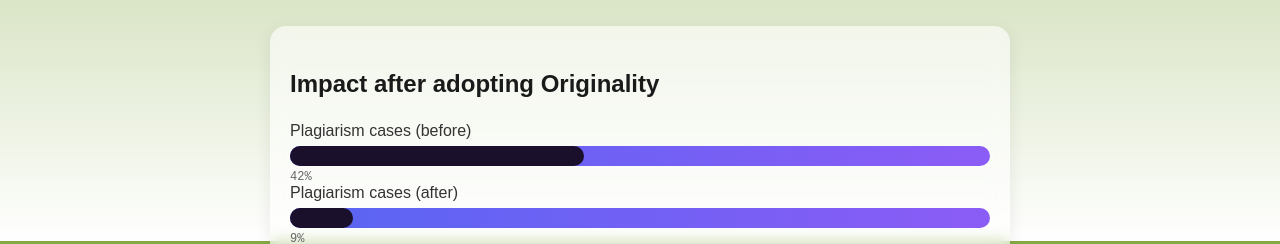
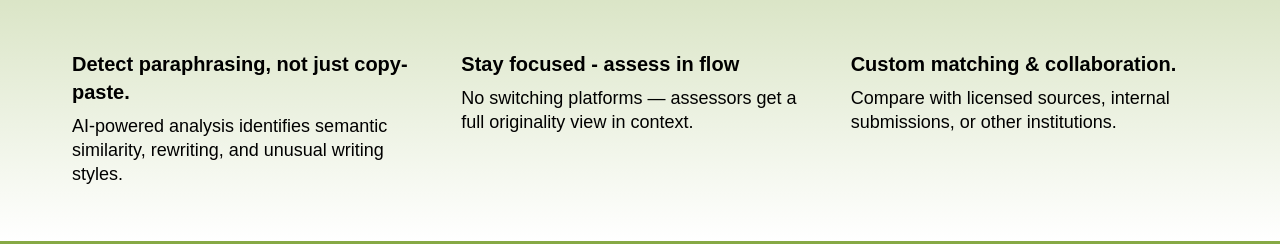
Before and after one commit to Rafy01/uniwise_originality, a React (Vite) app: page /originality in a window 1280 px wide. Shown: the part 559-803 px from the top of the page. Built offline with nearby package versions, Linux system fonts and the light colour scheme.

Commit message:
refactor: update ProgressBar component for improved structure and styling

```diff
--- a/src/Pages/Originality/Originality.tsx
+++ b/src/Pages/Originality/Originality.tsx
@@ -96,30 +96,6 @@
           </div>
         </section>
 
-        <ProgressBar
-          title="Impact after adopting Originality"
-          items={[
-            {
-              beforeLabel: "Plagiarism cases (before)",
-              beforeValue: 42,
-              afterLabel: "Plagiarism cases (after)",
-              afterValue: 9,
-            },
-            {
-              beforeLabel: "Time spent grading (before)",
-              beforeValue: 63,
-              afterLabel: "Time spent grading (after)",
-              afterValue: 24,
-            },
-            {
-              beforeLabel: "Student stress (before)",
-              beforeValue: 77,
-              afterLabel: "Student stress (after)",
-              afterValue: 31,
-            },
-          ]}
-        />
-
         {/* USP Section */}
         <section
           aria-label="Unique selling points"
--- a/src/components/ProgressBar/ProgressBar.css
+++ b/src/components/ProgressBar/ProgressBar.css
@@ -1,49 +1,59 @@
 .progress-wrapper {
-    max-width: 700px;
+  max-width: 1200px;
   margin: 40px auto;
   padding: 20px;
-    background: rgba(255, 255, 255, 0.6);
-    backdrop-filter: blur(8px);
-    border-radius: 16px;
+
+  border-radius: 5px;
   box-shadow: 0 4px 18px rgba(0, 0, 0, 0.08);
 }
 
 .progress-title {
-    font-size: 1.5rem;
   margin-bottom: 24px;
-    color: #1a1a1a;
 }
 
-  .progress-group {
-    margin-bottom: 28px;
+.progress-group:not(:last-child) {
+  margin-bottom: 16px;
 }
 
-  .progress-label {
-    display: block;
-    font-weight: 500;
-    margin-bottom: 6px;
-    color: #333;
-  }
+
 
 .progress-root {
+  display: flex;
   width: 100%;
-    height: 20px;
-    background: linear-gradient(to right, #5865f2, #8b5cf6);
+  height: 28px;
   border-radius: 9999px;
   overflow: hidden;
 }
 
-  .progress-indicator {
-    height: 100%;
-    transition: width 0.7s ease-in-out;
-    background-color: #1a102c;
+.segment {
+  display: flex;
+  align-items: center;
+  padding: 0 12px;
+  font-family: monospace;
+  color: white;
+  white-space: nowrap;
+  transition: width 0.8s ease-in-out;
+}
+
+.before {
+  background-color: #6366f1; /* blå */
+  justify-content: flex-start;
+  border-top-left-radius: 9999px;
+  border-bottom-left-radius: 9999px;
+  border-top-right-radius: 0;
+  border-bottom-right-radius: 0;
+}
+
+.after {
+  background-color: #65a30d;
+  justify-content: flex-end;
   border-top-right-radius: 9999px;
   border-bottom-right-radius: 9999px;
+  border-top-left-radius: 0;
+  border-bottom-left-radius: 0;
 }
 
-  .progress-value {
-    font-size: 0.75rem;
-    margin-top: 4px;
-    color: #666;
-    font-family: monospace;
+.progress-text {
+  pointer-events: none;
+  z-index: 3;
 }
--- a/src/components/ProgressBar/ProgressBar.tsx
+++ b/src/components/ProgressBar/ProgressBar.tsx
@@ -1,12 +1,15 @@
-import * as Progress from "@radix-ui/react-progress";
-import { useEffect, useState } from "react";
+import Typography from "../Typography/Typography";
 import "./ProgressBar.css";
 
+type ProgressValue = {
+  value: number;
+  display: string;
+};
+
 type ProgressItem = {
-  beforeLabel?: string;
-  beforeValue: number;
-  afterLabel?: string;
-  afterValue: number;
+  label?: string;
+  before: ProgressValue;
+  after: ProgressValue;
 };
 
 type ProgressBarProps = {
@@ -15,42 +18,39 @@
 };
 
 export const ProgressBar = ({ title, items }: ProgressBarProps) => {
-  const [values, setValues] = useState<ProgressItem[]>([]);
-
-  useEffect(() => {
-    const timeout = setTimeout(() => {
-      setValues(items);
-    }, 300);
-    return () => clearTimeout(timeout);
-  }, [items]);
-
   return (
     <section className="progress-wrapper">
-      {title && <h3 className="progress-title">{title}</h3>}
+      {title && <Typography variant="h2" className="progress-title">{title}</Typography>}
+      {items.map((item, index) => {
+        const total = item.before.value + item.after.value || 1;
+        const beforePct = (item.before.value / total) * 100;
+        const afterPct = (item.after.value / total) * 100;
 
-      {values.map((item, index) => (
-        <div className="progress-group" key={index}>
-          <label className="progress-label">
-            {item.beforeLabel || "Before"}
-          </label>
-          <Progress.Root className="progress-root" value={item.beforeValue}>
-            <Progress.Indicator
-              className="progress-indicator before"
-              style={{ width: `${item.beforeValue}%` }}
-            />
-          </Progress.Root>
-          <div className="progress-value">{item.beforeValue}%</div>
-
-          <label className="progress-label">{item.afterLabel || "After"}</label>
-          <Progress.Root className="progress-root" value={item.afterValue}>
-            <Progress.Indicator
-              className="progress-indicator after"
-              style={{ width: `${item.afterValue}%` }}
-            />
-          </Progress.Root>
-          <div className="progress-value">{item.afterValue}%</div>
-        </div>
-      ))}
+        return (
+          <div className="progress-group" key={index}>
+            {item.label && (
+              <Typography variant="h5" className="progress-description">
+                {item.label}
+              </Typography>
+            )}
+            <div className="progress-root">
+              <div
+                className="segment before"
+                style={{ width: `${beforePct}%` }}
+              >
+                <Typography variant="body" className="progress-text">
+                  Before: {item.before.display}
+                </Typography>
+              </div>
+              <div className="segment after" style={{ width: `${afterPct}%` }}>
+                <Typography variant="body" className="progress-text">
+                  After: {item.after.display}
+                </Typography>
+              </div>
+            </div>
+          </div>
+        );
+      })}
     </section>
   );
 };
```
Lines whose indentation alone changed are shown as unchanged.
